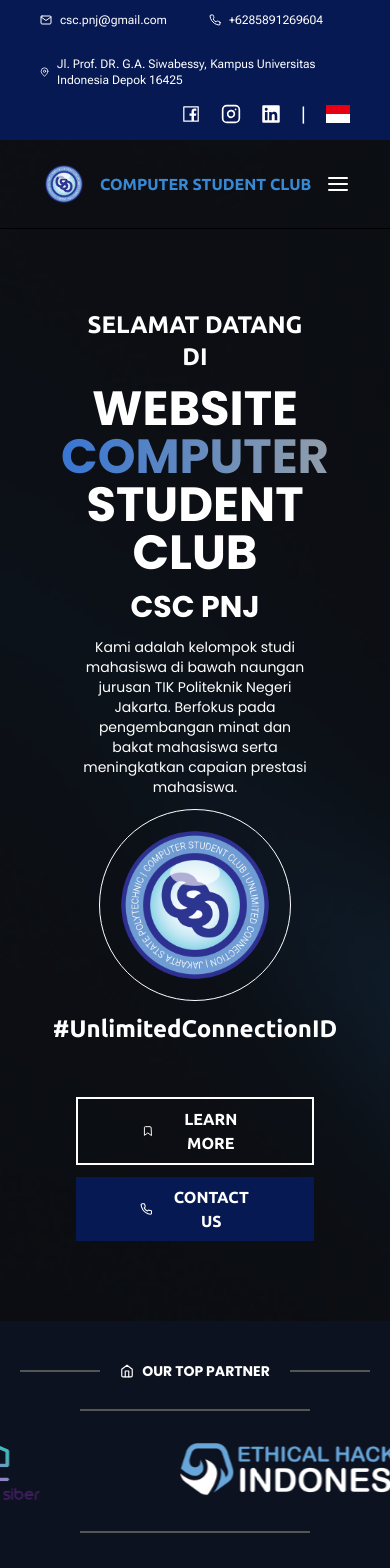
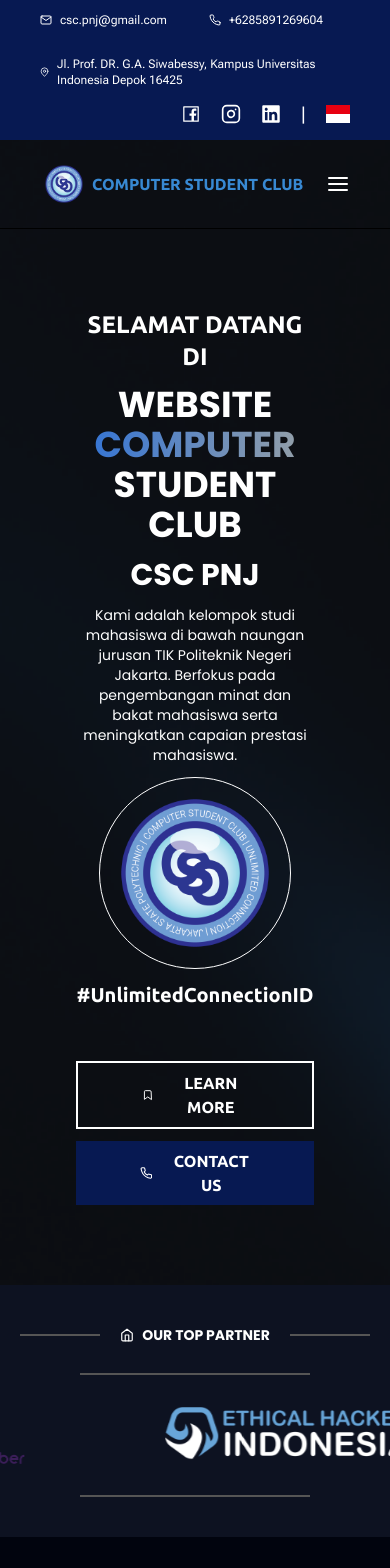
Before and after one commit to NoitrX/csc-final-fe, a Next.js app: page / in a window 390 px wide. Shown: the top 1568 px of the page. Built offline with nearby package versions, Linux system fonts and the light colour scheme; a web font is replaced by a local one.

Commit message:
fix: more responsive issue

```diff
--- a/src/app/page.tsx
+++ b/src/app/page.tsx
@@ -14,7 +14,7 @@
       <Navbar />
       <div className="  p-20 flex flex-col gap-3 items-center text-center text-white">
         <p className="font-ubuntu font-bold text-2xl uppercase">Selamat Datang di</p>
-        <p className="font-poppins font-bold text-5xl uppercase">
+        <p className="font-poppins font-bold text-4xl sm:text-5xl uppercase">
           Website <a className="bg-gradient-to-r from-[#3876D3] to-[#919EAA] bg-clip-text text-transparent">Computer</a> Student Club
         </p>
         <p className="font-poppins font-bold text-3xl uppercase">CSC PNJ</p>
@@ -24,7 +24,7 @@
         <div className="w-48 h-48 rounded-full border border-white flex items-center justify-center">
           <img src="/csc-logo.png" alt="" />
         </div>
-        <p className="font-ubuntu font-bold text-2xl">#UnlimitedConnectionID</p>
+        <p className="font-ubuntu font-bold text-xl sm:text-2xl">#UnlimitedConnectionID</p>
         <div className="flex flex-col md:flex-row mt-10 gap-3 md:gap-32">
           <Link href={"/about"} className="flex items-center py-2 px-16 border-2 border-white font-bold gap-5 font-ubuntu hover:bg-blue-700 transition-all duration-200">
             <FiBookmark />
@@ -55,7 +55,7 @@
             <p className="font-ubuntu font-bold text-sm uppercase">About CSC</p>
           </Link>
           <div className="flex flex-col lg:flex-row items-end gap-10">
-            <div className="border-b border-[#6597E1] py-2 flex items-center font-poppins font-bold text-3xl gap-3 w-full h-full">
+            <div className="border-b border-[#6597E1] py-2 flex flex-col sm:flex-row items-start sm:items-center font-poppins font-bold text-3xl gap-1 sm:gap-3 w-full h-full">
               <p className="bg-gradient-to-r from-[#6597E1] to-[#999999] bg-clip-text text-transparent">100++</p>
               <p className="uppercase bg-gradient-to-r from-[#6597E1] to-[#999999] bg-clip-text text-transparent">
                 Graduate
@@ -76,7 +76,7 @@
       <div className="w-full p-20 bg-[#0D1221] grid grid-cols-1 md:grid-cols-2 lg:grid-cols-3 gap-5 font-poppins">
         <div className="flex items-center justify-center lg:justify-center gap-5">
           <img src="/softdev-logo.svg" />
-          <p className="font-bold text-3xl uppercase bg-gradient-to-r from-[#6597E1] to-white bg-clip-text text-transparent">
+          <p className="font-bold text-xl sm:text-3xl uppercase bg-gradient-to-r from-[#6597E1] to-white bg-clip-text text-transparent">
             Software
             <br />
             Development
@@ -84,7 +84,7 @@
         </div>
         <div className="flex items-center justify-center lg:justify-center gap-5">
           <img src="/cybersec-logo.svg" />
-          <p className="font-bold text-3xl uppercase bg-gradient-to-r from-[#6597E1] to-white bg-clip-text text-transparent">
+          <p className="font-bold text-xl sm:text-3xl uppercase bg-gradient-to-r from-[#6597E1] to-white bg-clip-text text-transparent">
             Cyber
             <br />
             Security
@@ -92,7 +92,7 @@
         </div>
         <div className="flex items-center justify-center md:justify-center md:col-span-2 lg:col-span-1 gap-5">
           <img src="/explore-logo.svg" />
-          <p className="font-bold text-3xl uppercase bg-gradient-to-r from-[#6597E1] to-white bg-clip-text text-transparent">
+          <p className="font-bold text-xl sm:text-3xl uppercase bg-gradient-to-r from-[#6597E1] to-white bg-clip-text text-transparent">
             Explore
             <br />
             (IoT)
--- a/src/components/Footer.tsx
+++ b/src/components/Footer.tsx
@@ -5,8 +5,8 @@
 
 export default function Footer() {
   return (
-    <div className="w-full flex justify-between items-center gap-5 px-10 py-5 bg-[#071952]">
-      <div className="flex items-center gap-3 text-[#1C61B1]">
+    <div className="w-full flex flex-col sm:flex-row justify-between items-center gap-5 px-0 sm:px-10 py-5 bg-[#071952]">
+      <div className="flex items-center gap-1 sm:gap-3 text-[#1C61B1]">
         <Link href={"mailto:csc.pnj@gmail.com"} className="p-2 ">
           <FiMail className="text-[#ffff]" />
         </Link>
--- a/src/components/Navbar.tsx
+++ b/src/components/Navbar.tsx
@@ -30,7 +30,7 @@
     <div>
       <nav className="w-full flex items-center justify-between font-ubuntu font-semibold text-base py-5 px-10 border-b bg-transparent border-black uppercase text-white">
         <HighlightedLink href={"/"}>
-          <div className="flex jusify-center gap-3 items-center">
+          <div className="flex jusify-center gap-1 sm:gap-3 items-center">
             <img src="/csc-logo.png" className="w-12" alt="" />
             <p>COMPUTER STUDENT CLUB</p>
           </div>
```
